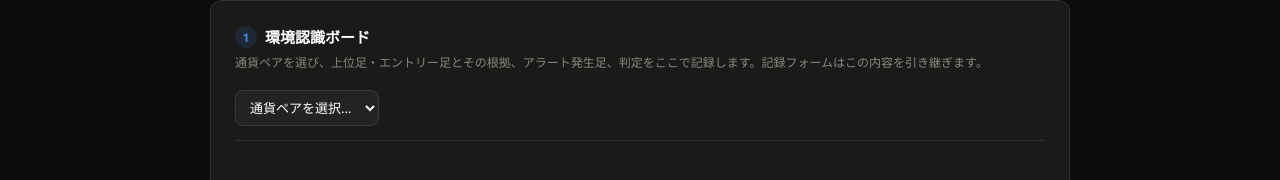
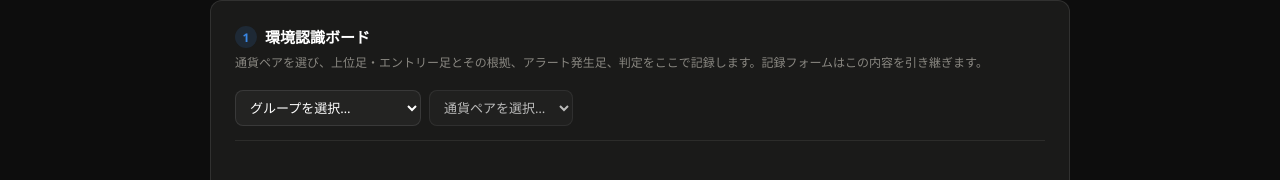
Before and after one commit to jiangchengban-art/fx-entry-checklist, a website: page index.html in a window 1280 px wide. Shown: the part 172-352 px from the top of the page. Drawn offline with Linux system fonts and the light colour scheme.

Commit message:
feat: S30 通貨ペア選択を2段カスケードプルダウンに変更
グループ選択→銘柄選択の2段構成に変更。グループ未選択時は銘柄プルダウンを無効化。
グループ切替時に銘柄選択肢が自動で絞り込まれる。既存ペア復元時はグループも自動選択。

```diff
--- a/index.html
+++ b/index.html
@@ -909,46 +909,11 @@
     <div class="section-note">通貨ペアを選び、上位足・エントリー足とその根拠、アラート発生足、判定をここで記録します。記録フォームはこの内容を引き継ぎます。</div>
 
     <div class="mv-toolbar">
-      <select id="mvPairSelect">
+      <select id="mvGroupSelect">
+        <option value="">グループを選択…</option>
+      </select>
+      <select id="mvPairSelect" disabled>
         <option value="">通貨ペアを選択…</option>
-        <optgroup label="株価先物">
-          <option>SPX500</option>
-          <option>NAS100</option>
-          <option>US30</option>
-          <option>JP225</option>
-          <option>UK100</option>
-          <option>DAX40</option>
-        </optgroup>
-        <optgroup label="仮想通貨">
-          <option>BTCUSDT</option>
-          <option>ETHUSDT</option>
-          <option>XRPUSDT</option>
-          <option>SOLUSDT</option>
-          <option>BNBUSDT</option>
-          <option>DOGEUSDT</option>
-        </optgroup>
-        <optgroup label="金・銀・原油">
-          <option>GOLD</option>
-          <option>SILVER</option>
-          <option>OIL</option>
-        </optgroup>
-        <optgroup label="USD・EUR・GBP">
-          <option>USDJPY</option>
-          <option>EURJPY</option>
-          <option>GBPJPY</option>
-          <option>EURUSD</option>
-          <option>GBPUSD</option>
-        </optgroup>
-        <optgroup label="AUD・NZD・CHF・CAD">
-          <option>AUDUSD</option>
-          <option>AUDJPY</option>
-          <option>NZDUSD</option>
-          <option>NZDJPY</option>
-          <option>USDCHF</option>
-          <option>CHFJPY</option>
-          <option>USDCAD</option>
-          <option>CADJPY</option>
-        </optgroup>
       </select>
       <span class="spacer"></span>
     </div>
@@ -3163,23 +3128,44 @@ const MV_PAIR_GROUPS = [
 ];
 const MV_PRESET_PAIRS = MV_PAIR_GROUPS.flatMap(g => g.pairs);
 
-/* 選択中の通貨ペアIDを反映しつつ、これまでにカスタム入力したペアも選択肢に含める。グループごとに optgroup 化。 */
+/* グループに属するペア名一覧。「自由入力」はプリセット外の既存ペア（過去に自由入力で作成済みのもの）。 */
+function pairsInGroup(groupLabel, data) {
+  if (groupLabel === '自由入力') {
+    const known = new Set(MV_PRESET_PAIRS);
+    return data.pairs.map(w => w.pair).filter(p => !known.has(p));
+  }
+  const g = MV_PAIR_GROUPS.find(g => g.label === groupLabel);
+  return g ? g.pairs : [];
+}
+
+/* グループ選択に応じて銘柄プルダウンを差し替える。グループ未選択なら無効化。 */
+function syncPairOptionsForGroup(groupLabel, data, selectedPair) {
+  const pairs = pairsInGroup(groupLabel, data);
+  let html = '<option value="">通貨ペアを選択…</option>';
+  pairs.forEach(p => { html += '<option' + (p === selectedPair ? ' selected' : '') + '>' + esc(p) + '</option>'; });
+  mvPairSelect.innerHTML = html;
+  mvPairSelect.disabled = !groupLabel;
+}
+
+/* 選択中の通貨ペアIDを反映しつつ、これまでにカスタム入力したペアも選択肢に含める。
+   グループ選択→銘柄選択の2段プルダウン（グループごとに optgroup 化する代わりにカスケード化）。 */
 function syncPairSelectOptions(data, selectedId) {
   const known = new Set(MV_PRESET_PAIRS);
   const customPairs = data.pairs.map(w => w.pair).filter(p => !known.has(p));
   const selectedPair = (data.pairs.find(w => w.id === selectedId) || {}).pair || '';
-  let html = '<option value="">通貨ペアを選択…</option>';
+  const presetGroup = selectedPair && MV_PAIR_GROUPS.find(g => g.pairs.includes(selectedPair));
+  const selectedGroup = presetGroup ? presetGroup.label : (selectedPair && customPairs.includes(selectedPair) ? '自由入力' : '');
+
+  let groupHtml = '<option value="">グループを選択…</option>';
   MV_PAIR_GROUPS.forEach(g => {
-    html += '<optgroup label="' + esc(g.label) + '">';
-    g.pairs.forEach(p => { html += '<option' + (p === selectedPair ? ' selected' : '') + '>' + esc(p) + '</option>'; });
-    html += '</optgroup>';
+    groupHtml += '<option' + (g.label === selectedGroup ? ' selected' : '') + '>' + esc(g.label) + '</option>';
   });
   if (customPairs.length) {
-    html += '<optgroup label="自由入力">';
-    customPairs.forEach(p => { html += '<option' + (p === selectedPair ? ' selected' : '') + '>' + esc(p) + '</option>'; });
-    html += '</optgroup>';
-  }
-  mvPairSelect.innerHTML = html;
+    groupHtml += '<option' + (selectedGroup === '自由入力' ? ' selected' : '') + '>自由入力</option>';
+  }
+  mvGroupSelect.innerHTML = groupHtml;
+
+  syncPairOptionsForGroup(selectedGroup, data, selectedPair);
 }
 
 /* ボードの内容は記録フォームの入力元でもあるため、描画のたびにフォーム側も同期する。
@@ -3287,6 +3273,7 @@ function renderMarketBoard() {
 }
 
 /* ---- 通貨ペアの選択 ---- */
+const mvGroupSelect  = document.getElementById('mvGroupSelect');
 const mvPairSelect   = document.getElementById('mvPairSelect');
 
 /* 選択したペアの監視項目がなければ新規作成し、そのペア1枚だけをボードに表示する。 */
@@ -3308,6 +3295,9 @@ function selectPair(pair) {
   renderMarket();
 }
 
+mvGroupSelect.addEventListener('change', () => {
+  syncPairOptionsForGroup(mvGroupSelect.value, loadMarket(), '');
+});
 mvPairSelect.addEventListener('change', () => {
   if (mvPairSelect.value) selectPair(mvPairSelect.value);
 });
```
